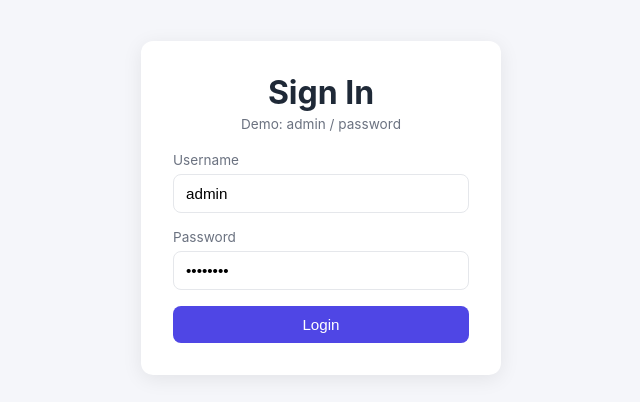
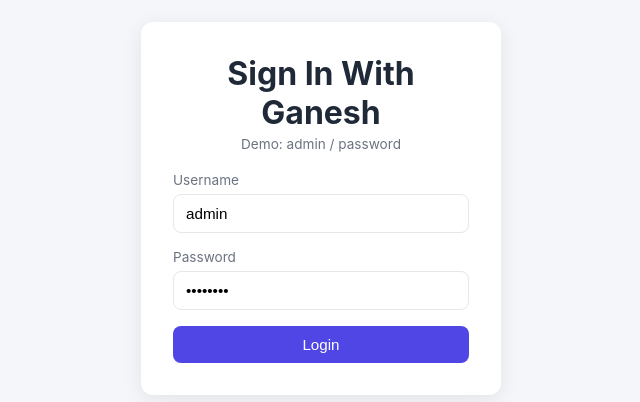
Before and after one commit to ganeshdpatil5307-star/React_24J, a React (Vite) app in the folder frontend/: page /login in a window 1280 px wide. Shown: the part 136-538 px from the top of the page, without its empty margins (319-959 px from the left). Built offline with nearby package versions, Linux system fonts and the light colour scheme; no server answers.

Commit message:
changes for

```diff
--- a/frontend/src/pages/Login.jsx
+++ b/frontend/src/pages/Login.jsx
@@ -28,7 +28,7 @@ export default function Login() {
   return (
     <div className="login-wrap">
       <form className="login-card" onSubmit={handleSubmit}>
-        <h1 className="login-title">Sign In</h1>
+        <h1 className="login-title">Sign In With Ganesh</h1>
         <p className="login-subtitle">Demo: admin / password</p>
 
         {error && <div className="alert alert-error">{error}</div>}
```
